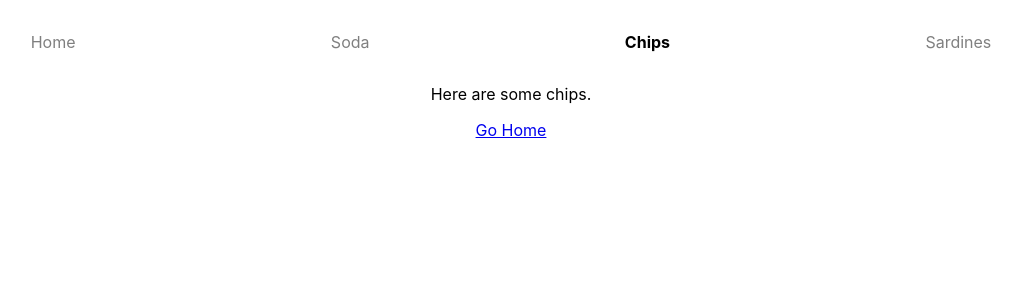
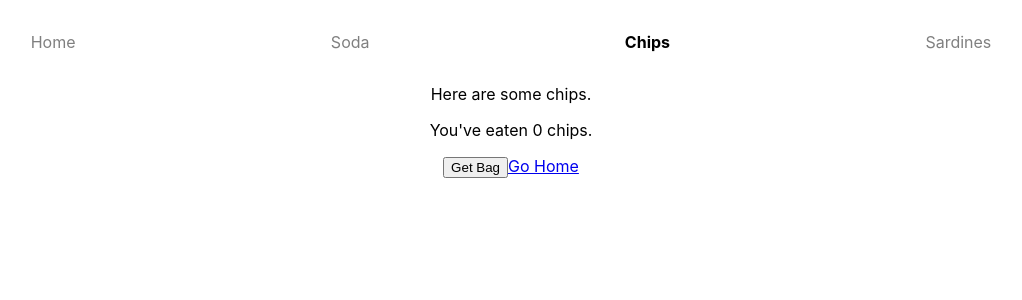
Before and after one commit to quentinikeno/Springboard-SEC-Unit-39.10-React-Router-Vending-Machine-Exercise, a React (Create React App) app: page /chips in a window 1280 px wide. Shown: the top 300 px of the page, without its empty margins (129-1151 px from the left). Built offline with nearby package versions, Linux system fonts and the light colour scheme.

Commit message:
Add state to add bags of chips to document

```diff
--- a/package.json
+++ b/package.json
@@ -10,6 +10,7 @@
     "react-dom": "^18.2.0",
     "react-router-dom": "^5.3.3",
     "react-scripts": "5.0.1",
+    "uuid": "^8.3.2",
     "web-vitals": "^2.1.4"
   },
   "scripts": {
--- a/src/Chips.js
+++ b/src/Chips.js
@@ -1,9 +1,32 @@
 import { Link } from "react-router-dom";
+import { useState } from "react";
+import chipSrc from "./Chips.png";
+import { v4 as uuid } from "uuid";
 
 const Chips = () => {
+	const [chipBags, setChipBags] = useState([]);
+
+	const handleClick = () => {
+		const x = window.innerWidth * Math.random();
+		const y = window.innerHeight * Math.random();
+		setChipBags((chipBags) => [...chipBags, { x, y }]);
+	};
+
+	const bags = chipBags.map((chipBag) => (
+		<img
+			key={uuid()}
+			src={chipSrc}
+			alt="Bag of Chips"
+			style={{ top: `${chipBag.y}px`, left: `${chipBag.x}px` }}
+		/>
+	));
+
 	return (
-		<div>
+		<div className="Chips">
 			<p>Here are some chips.</p>
+			<p>You've eaten {chipBags.length} chips.</p>
+			<button onClick={handleClick}>Get Bag</button>
+			{bags}
 			<Link to="/">Go Home</Link>
 		</div>
 	);
```
Also changed, not shown: src/Chips.png (added), 1 other file (tests, documents, lock files or other folders).
